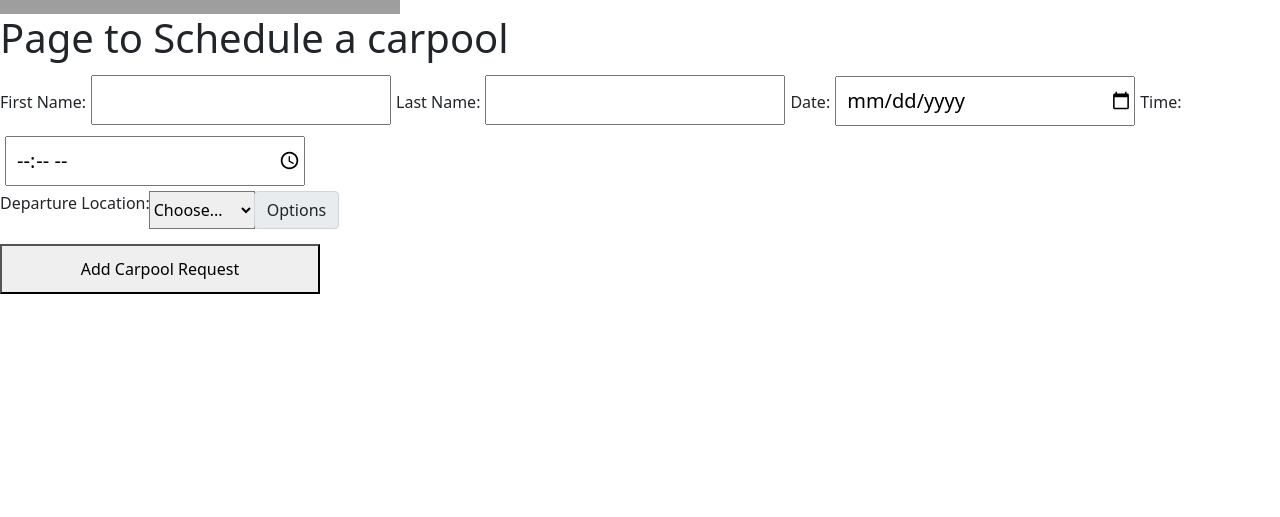
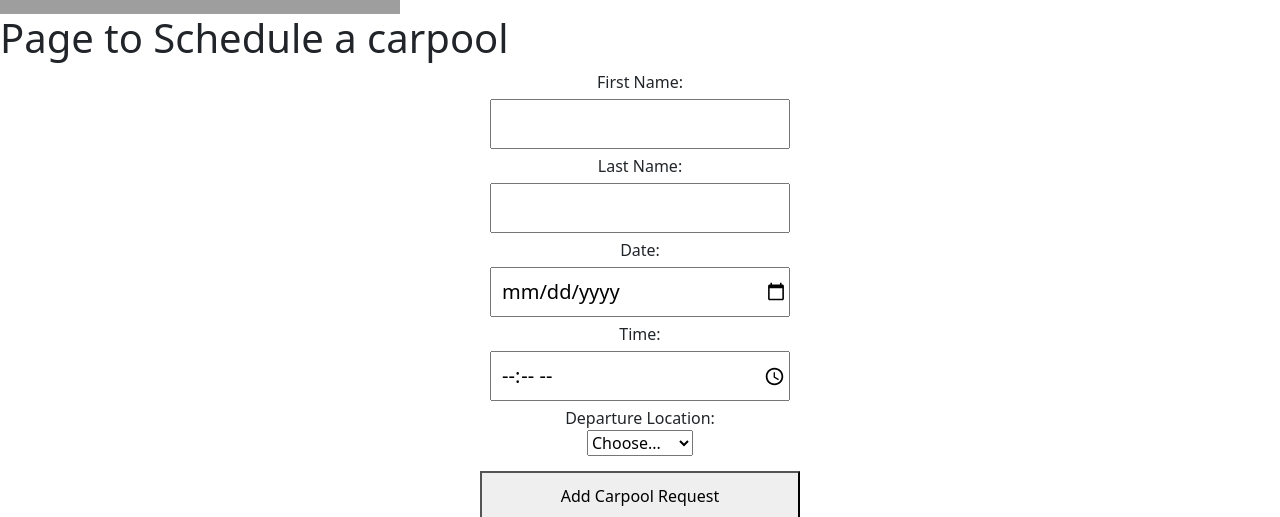
Before and after one commit to Gubingator/vsg-transportation, a React (Create React App) app in the folder front-end/: page /schedule-carpool in a window 1280 px wide. Shown: the part 354-871 px from the top of the page. Before the commit the page ends 800 px from the top, so only its background shows below. Built offline with nearby package versions, Linux system fonts and the light colour scheme; grey boxes are pictures that could not be loaded.

Commit message:
made schedule carpool look better

```diff
--- a/front-end/src/pages/ScheduleCarpool.js
+++ b/front-end/src/pages/ScheduleCarpool.js
@@ -28,7 +28,7 @@ function ScheduleCarpool(props) {
         </div>
       </div> */}
 
-        <div className="information">
+        <div className={classes.information}>
             <label>First Name:</label>
             <input
                 type="text"
@@ -46,7 +46,7 @@ function ScheduleCarpool(props) {
                 type="time"
             />
 
-            <div class="input-group">
+            <div className={classes.inputGroup}>
                 <label>Departure Location: </label>
 
                 <select class="custom-select" id="inputGroupSelect">
@@ -57,11 +57,7 @@ function ScheduleCarpool(props) {
                     <option value="4">Commons</option>
                     <option value="5">Blair</option>
                     <option value="6">Other</option>
-
                 </select>
-                <div class="input-group-append">
-                    <label class="input-group-text" for="inputGroupSelect">Options</label>
-                </div>
             </div>
 
             <button /*onClick={do stuff} */>Add Carpool Request</button>
--- a/front-end/src/pages/ScheduleCarpool.module.css
+++ b/front-end/src/pages/ScheduleCarpool.module.css
@@ -38,7 +38,7 @@
     align-items: center;
   }
 
-  .custom-select {
+  .inputGroup {
     display: flex;
     flex-direction: column;
     width: 100%;
@@ -52,7 +52,6 @@
     font-size: 20px;
     padding-left: 10px;
     margin: 5px;
-
   }
   option {
     width: 300px;
```
Also changed, not shown: 2 other files (tests, documents, lock files or other folders).
